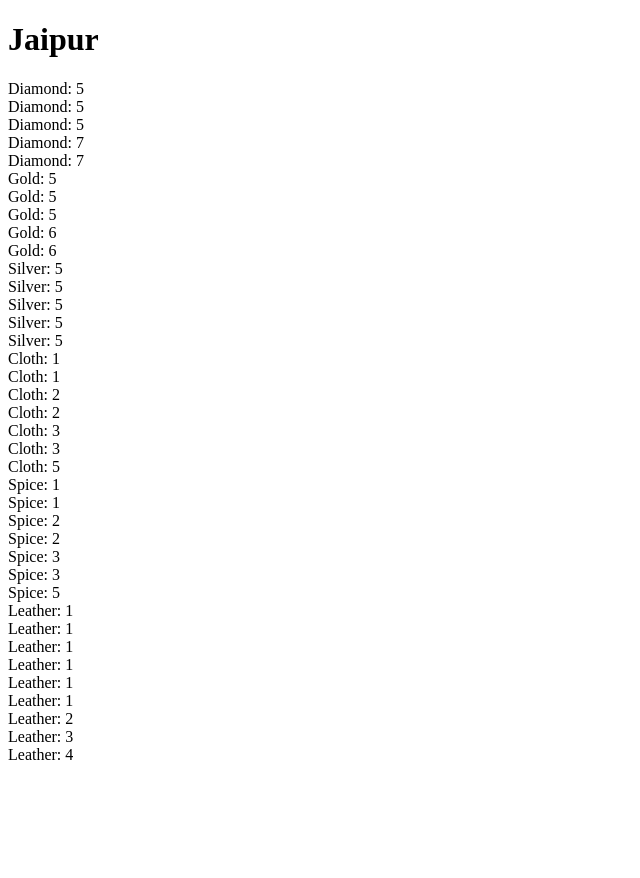
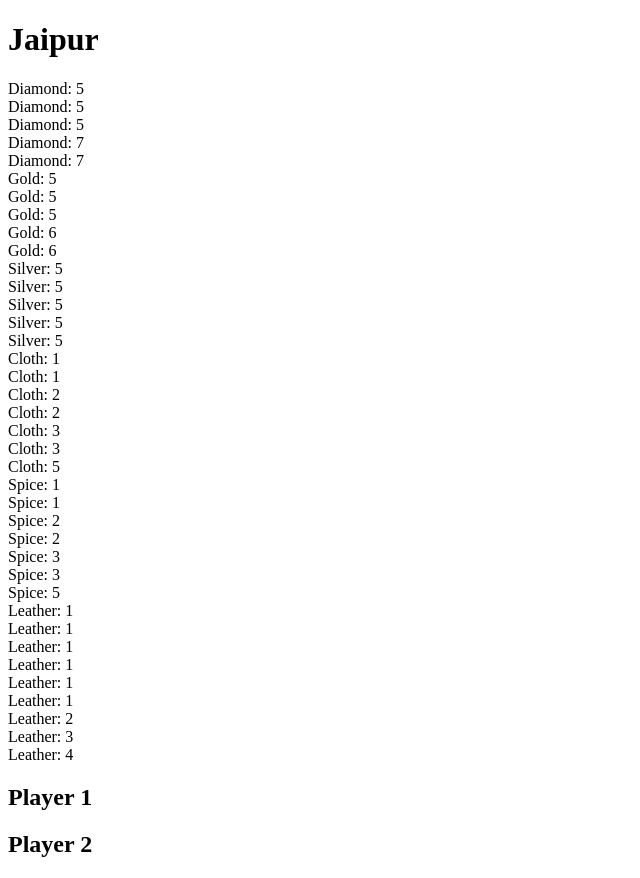
Before and after one commit to bbenip/jaipur, a React (Vite) app: page / in a window 1280 px wide. Shown: the whole page, without its empty margins (0-640 px from the left). Before the commit the page ends 800 px from the top, so only its background shows below. Built offline with nearby package versions, Linux system fonts and the light colour scheme.

Commit message:
Create player data

```diff
--- a/src/App.tsx
+++ b/src/App.tsx
@@ -1,3 +1,4 @@
+import PlayerData from "./components/PlayerData";
 import TokenSidebar from "./components/TokenSidebar";
 
 const App = () => {
@@ -10,10 +11,36 @@
     { name: 'Leather', quantities: [1, 1, 1, 1, 1, 1, 2, 3, 4] },
   ];
 
+  const player1 = {
+    name: 'Player 1',
+    tokens: [
+      { name: 'Diamond', quantities: [] },
+      { name: 'Gold', quantities: [] },
+      { name: 'Silver', quantities: [] },
+      { name: 'Cloth', quantities: [] },
+      { name: 'Spice', quantities: [] },
+      { name: 'Leather', quantities: [] },
+    ],
+  };
+
+  const player2 = {
+    name: 'Player 2',
+    tokens: [
+      { name: 'Diamond', quantities: [] },
+      { name: 'Gold', quantities: [] },
+      { name: 'Silver', quantities: [] },
+      { name: 'Cloth', quantities: [] },
+      { name: 'Spice', quantities: [] },
+      { name: 'Leather', quantities: [] },
+    ],
+  };
+
   return (
     <>
       <h1>Jaipur</h1>
       <TokenSidebar tokenRows={tokensRemaining} />
+      <PlayerData player={player1} />
+      <PlayerData player={player2} />
     </>
   )
 }
--- /dev/null
+++ b/src/components/PlayerData.tsx
@@ -0,0 +1,21 @@
+import TokenSidebar from "./TokenSidebar";
+
+type PlayerDataProps = {
+  player: {
+    name: string;
+    resources: string[];
+    tokens: {
+      name: string;
+      quantities: number[];
+    }[];
+  };
+};
+
+const PlayerData = ({ player }: PlayerDataProps) => (
+  <div>
+    <h2>{player.name}</h2>
+    <TokenSidebar tokenRows={player.tokens} />
+  </div>
+);
+
+export default PlayerData;
```
